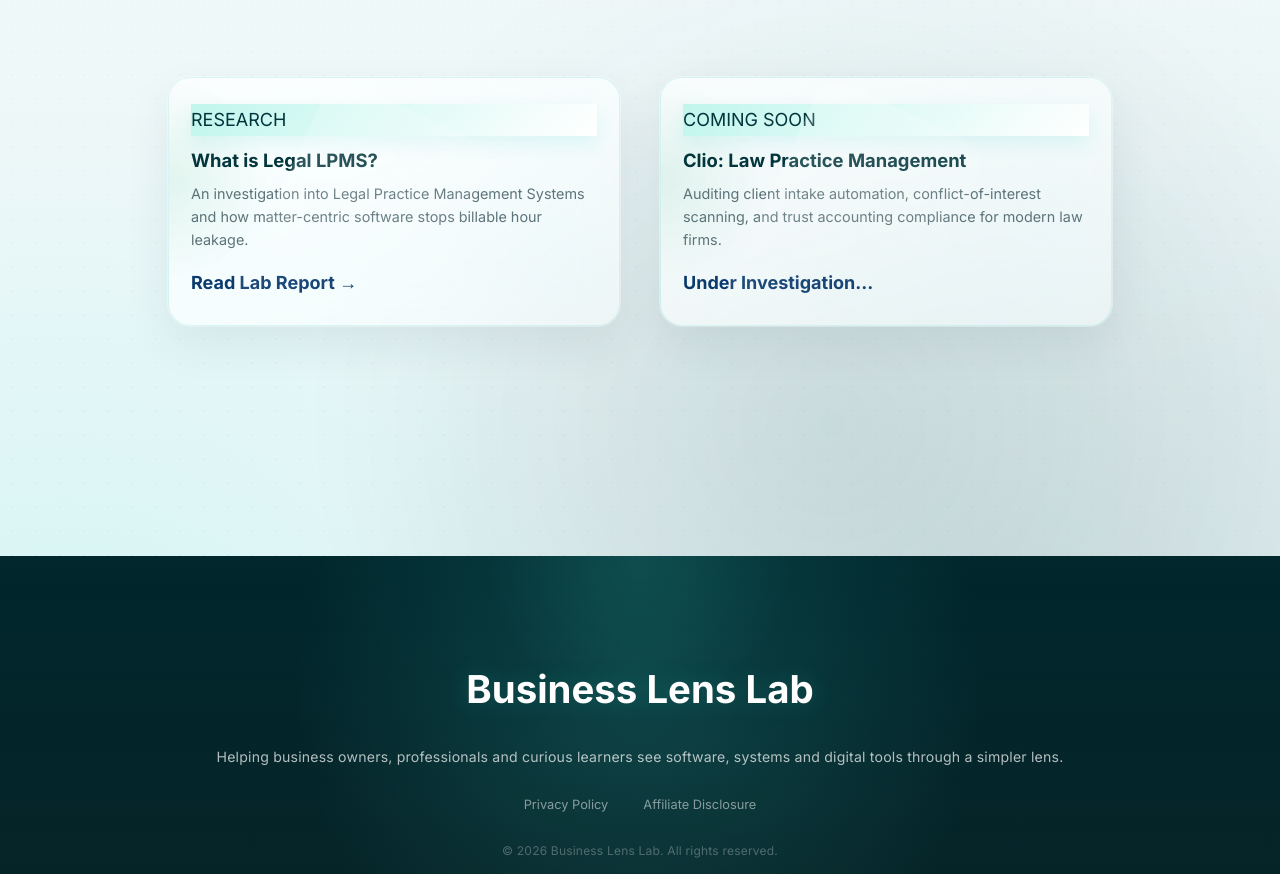
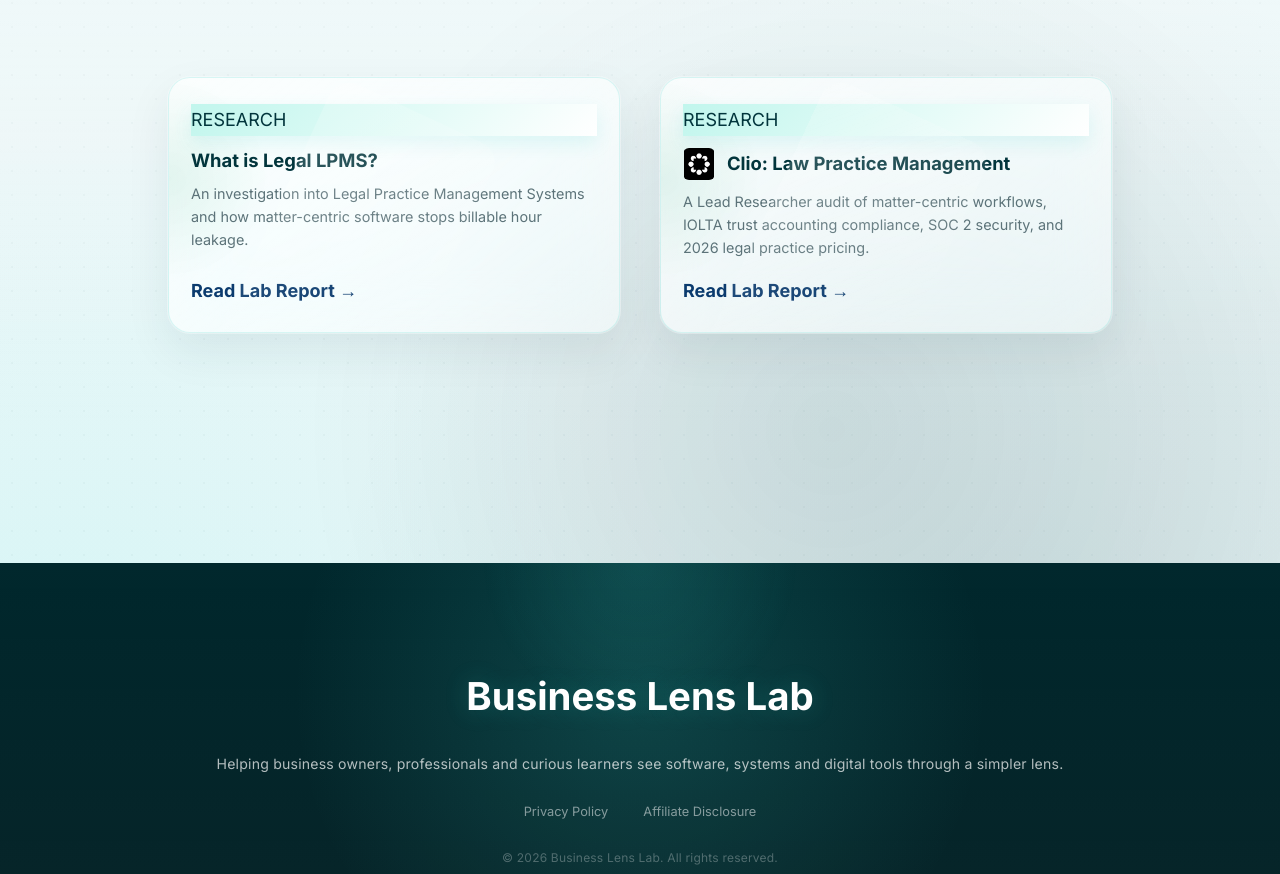
Before and after one commit to Businessclaritylab/businessclaritylab.github.io, a plain HTML site: page articles/legal-technology/index.html in a window 1280 px wide. Shown: the part 1113-1987 px from the top of the page. Drawn offline with Linux system fonts and the light colour scheme.

Commit message:
feat(legal-tech): publish Clio 2026 Lab Report with live UI audits and activate hub card

```diff
--- a/articles/legal-technology/index.html
+++ b/articles/legal-technology/index.html
@@ -88,14 +88,15 @@
                     <a href="what-is-legal-practice-management.html">Read Lab Report →</a>
                 </article>
 
-                <!-- 02. CLIO TOOL CARD -->
+                <!-- 02. CLIO TOOL CARD (LIVE RESEARCH) -->
                 <article id="clio-card" class="card article-card">
-                    <span class="article-category">COMING SOON</span>
-                    <div style="margin: 12px 0 10px;">
+                    <span class="article-category">RESEARCH</span>
+                    <div style="display: flex; align-items: center; gap: 12px; margin: 12px 0 10px;">
+                        <img src="/images/business-lens-lab-clio-logo.webp" alt="Clio Logo" style="width: 32px; height: 32px; object-fit: contain; border-radius: 6px;">
                         <h3 style="margin-bottom: 0;">Clio: Law Practice Management</h3>
                     </div>
-                    <p>Auditing client intake automation, conflict-of-interest scanning, and trust accounting compliance for modern law firms.</p>
-                    <a href="#">Under Investigation...</a>
+                    <p>A Lead Researcher audit of matter-centric workflows, IOLTA trust accounting compliance, SOC 2 security, and 2026 legal practice pricing.</p>
+                    <a href="clio-review.html">Read Lab Report →</a>
                 </article>
             </div>
         </div>
```
